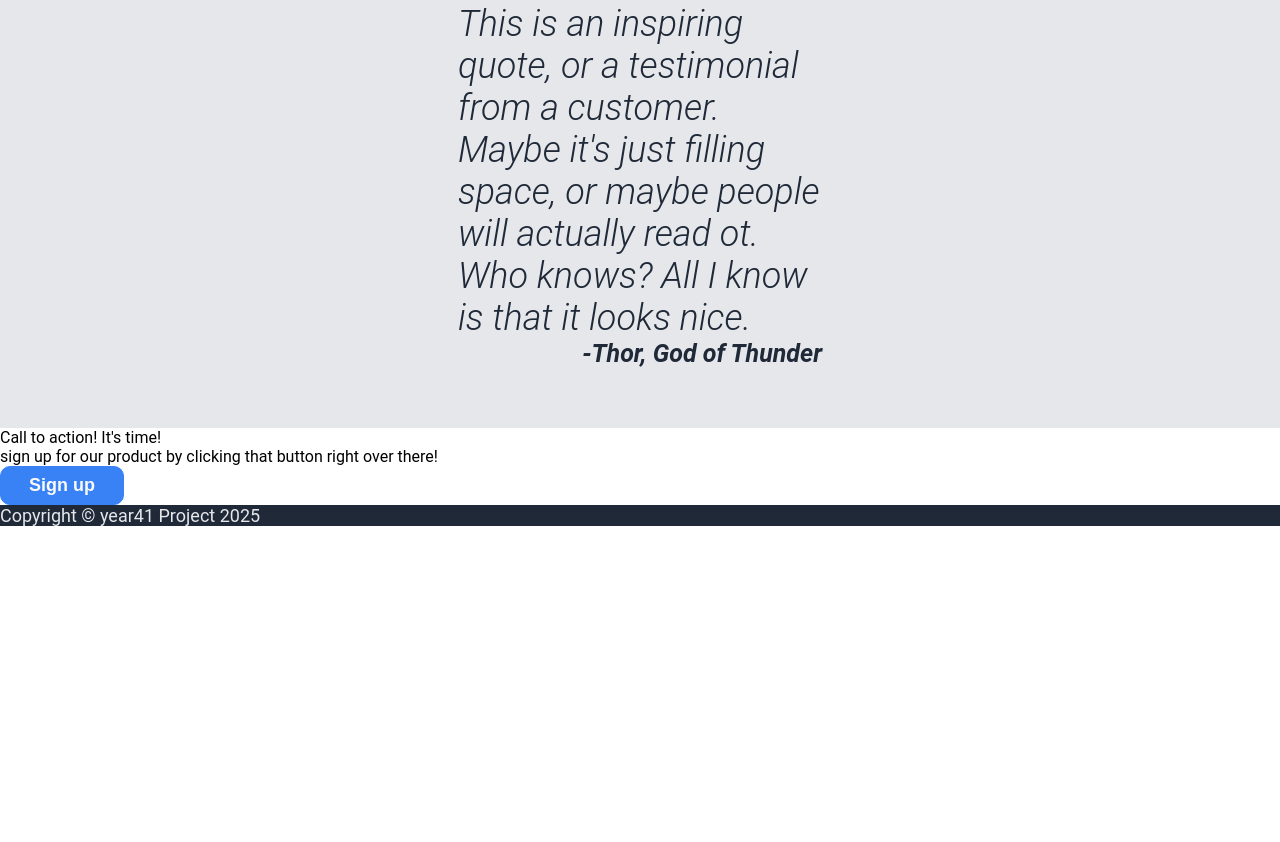
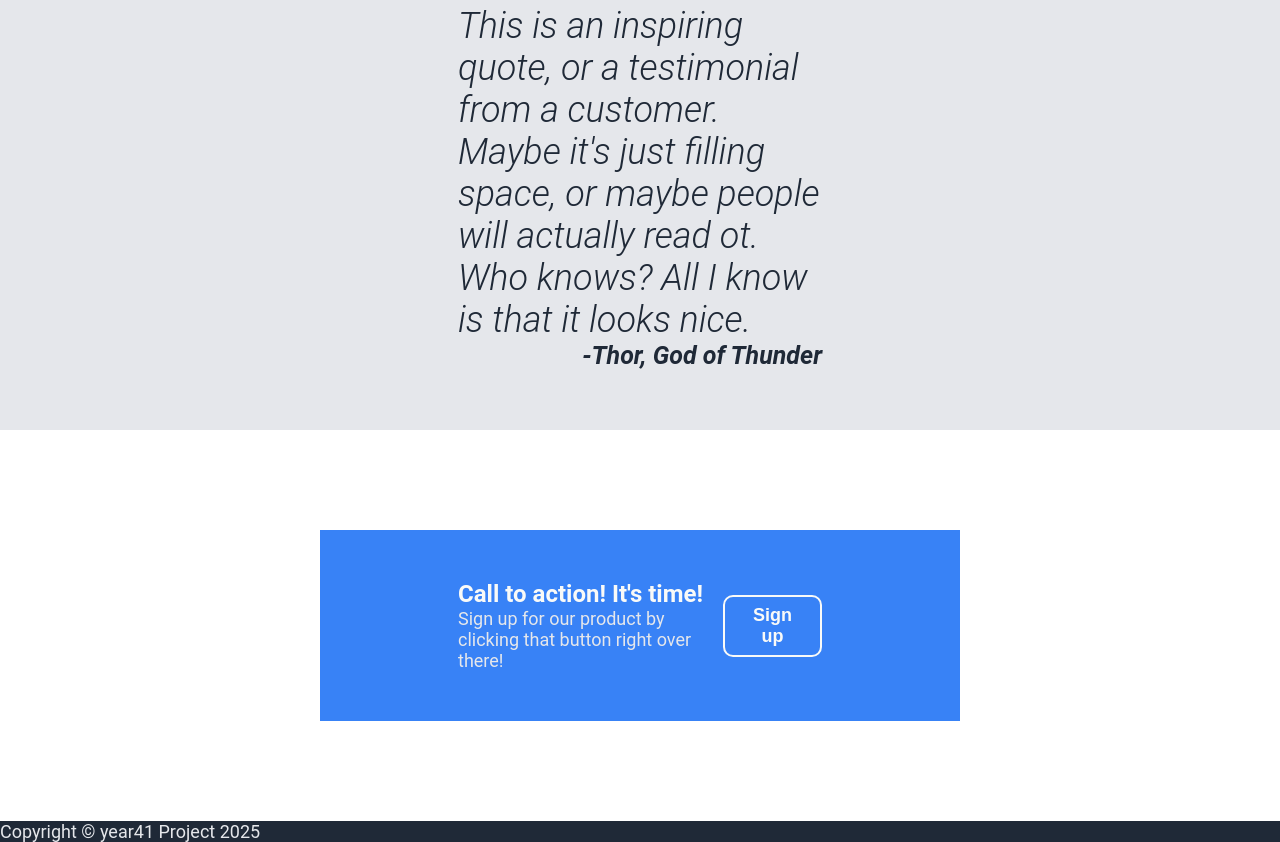
Before and after one commit to year41/odin-landing-page, a plain HTML site: page index.html in a window 1280 px wide. Shown: the part 1079-1921 px from the top of the page. Before the commit the page ends 1605 px from the top, so only its background shows below. Drawn offline with Linux system fonts and the light colour scheme.

Commit message:
Add style/design signup-container

```diff
--- a/index.html
+++ b/index.html
@@ -53,11 +53,11 @@
             </div>
             <div class="author quote">-Thor, God of Thunder</div>
         </div>
-        <div class="sign-up-container">
+        <div class="signup-container">
             <div class="blue-box">
                 <div class="text-signup">
-                    <div class="tittle">Call to action! It's time!</div>
-                    <div class="text">sign up for our product by clicking that button right over there!</div>
+                    <div class="call">Call to action! It's time!</div>
+                    <div class="text">Sign up for our product by clicking that button right over there!</div>
                 </div>
                 <button class="sign-up">Sign up</button>
             </div>
--- a/style.css
+++ b/style.css
@@ -64,9 +64,10 @@ button {
     color: #F9FAF8;
     font-size: 18px;
     padding: 8px 28px;
+    margin: 0;
     font-weight: 550;
     border-radius: 10px;
-    border: 1px solid #3882F6;
+    border: 2px solid #3882F6;
     cursor: pointer;
 }
 
@@ -128,3 +129,31 @@ button {
     font-weight: 700;
     text-align: right;
 }
+
+.signup-container {
+    padding: 100px 320px;
+}
+
+.blue-box {
+    display: flex;
+    background-color: #3882F6;
+    justify-content: space-between;
+    padding: 50px 138px;
+    align-items: center;
+}
+
+.text-signup {
+    color: #E5E7EB;
+    font-size: 18px;
+}
+
+.call {
+    font-weight: 700;
+    font-size: 24px;
+    color: #F9FAF8;
+}
+
+.sign-up {
+    border: 2px solid #F9FAF8;
+    /* padding: 8px 28px; */
+}
```
